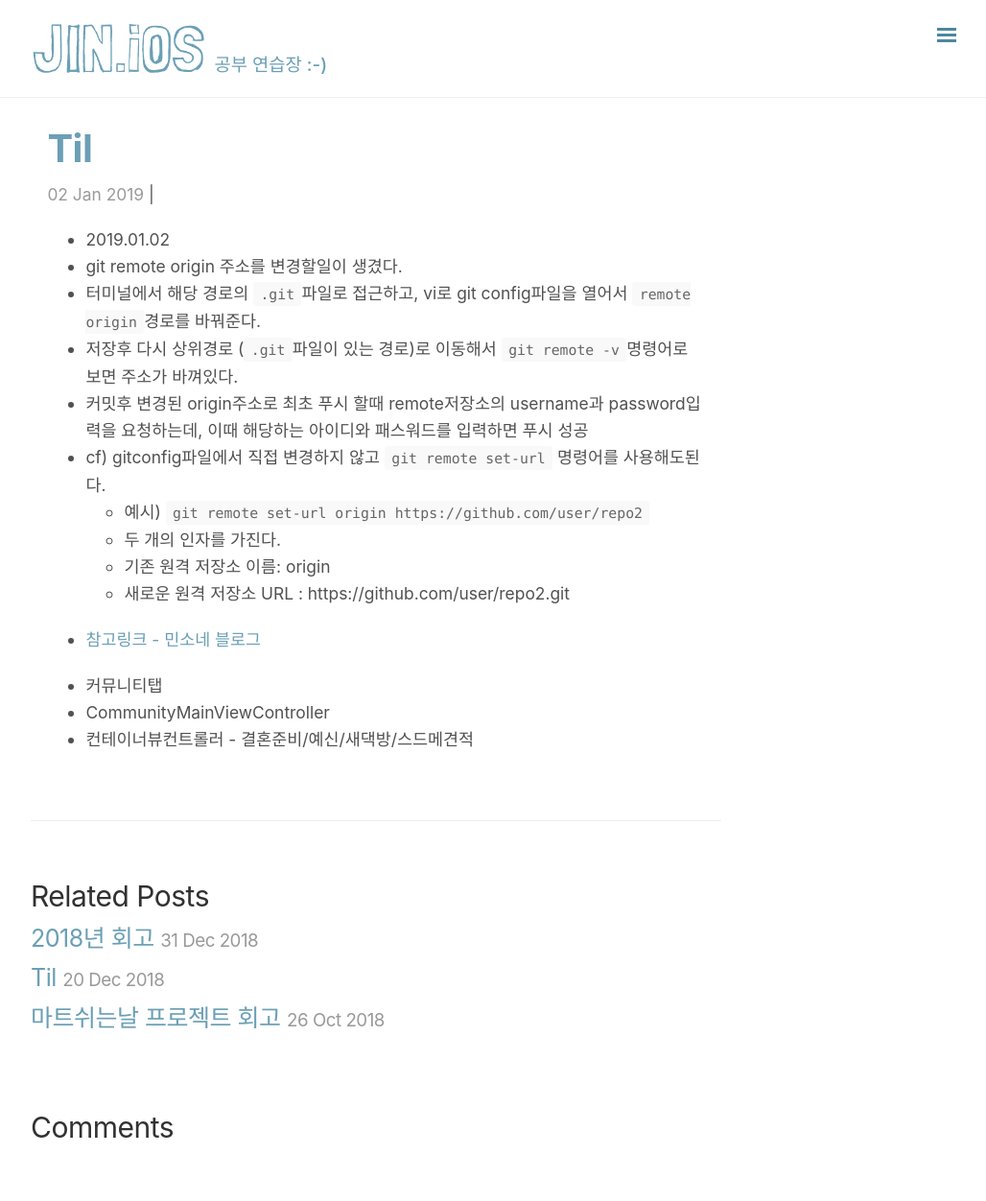
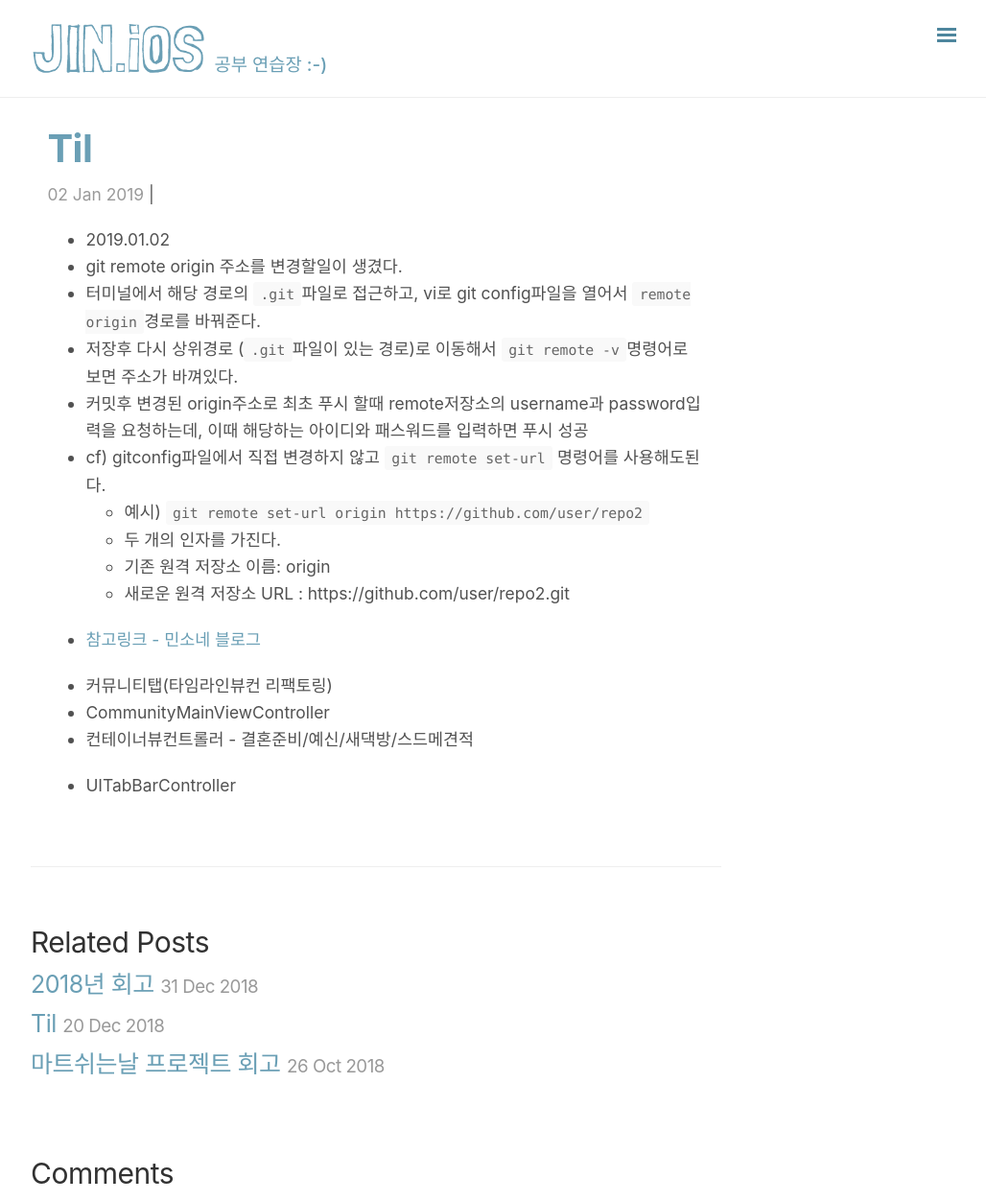
Before and after one commit to jinios/jinios.github.io, a Jekyll site: the page built from _posts/TIL/TIL-2019/2019-01-02-TIL.md, in a window 1280 px wide and 1252 px high. Shown: the whole window at 96% size, without its empty margins (248-1276 px from the left). Built offline with Jekyll 4.4.1, drawn with Linux system fonts in a browser that asks for light colours; nearby versions of some CDN libraries; our own code applies the rules of GitHub Pages for plain Markdown files; comment, search, counter and statistics services are not loaded.

Commit message:
Update post

```diff
--- a/_posts/TIL/TIL-2019/2019-01-02-TIL.md
+++ b/_posts/TIL/TIL-2019/2019-01-02-TIL.md
@@ -10,6 +10,9 @@
   - 새로운 원격 저장소 URL : https://github.com/user/repo2.git
 - [참고링크 - 민소네 블로그](http://minsone.github.io/git/github-managing-remotes-changing-a-remotes-url)
 
-- 커뮤니티탭
+
+- 커뮤니티탭(타임라인뷰컨 리팩토링)
 - CommunityMainViewController
 - 컨테이너뷰컨트롤러 - 결혼준비/예신/새댁방/스드메견적
+
+- UITabBarController
```
